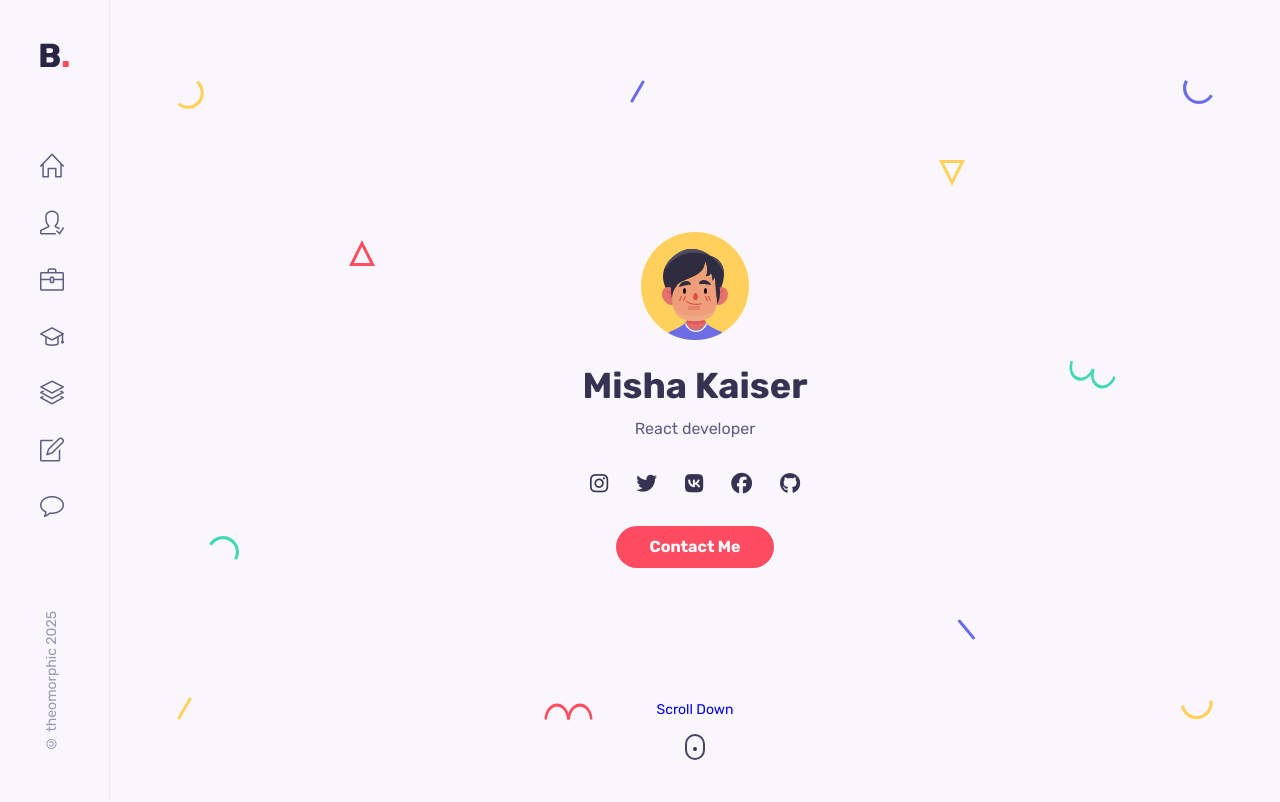
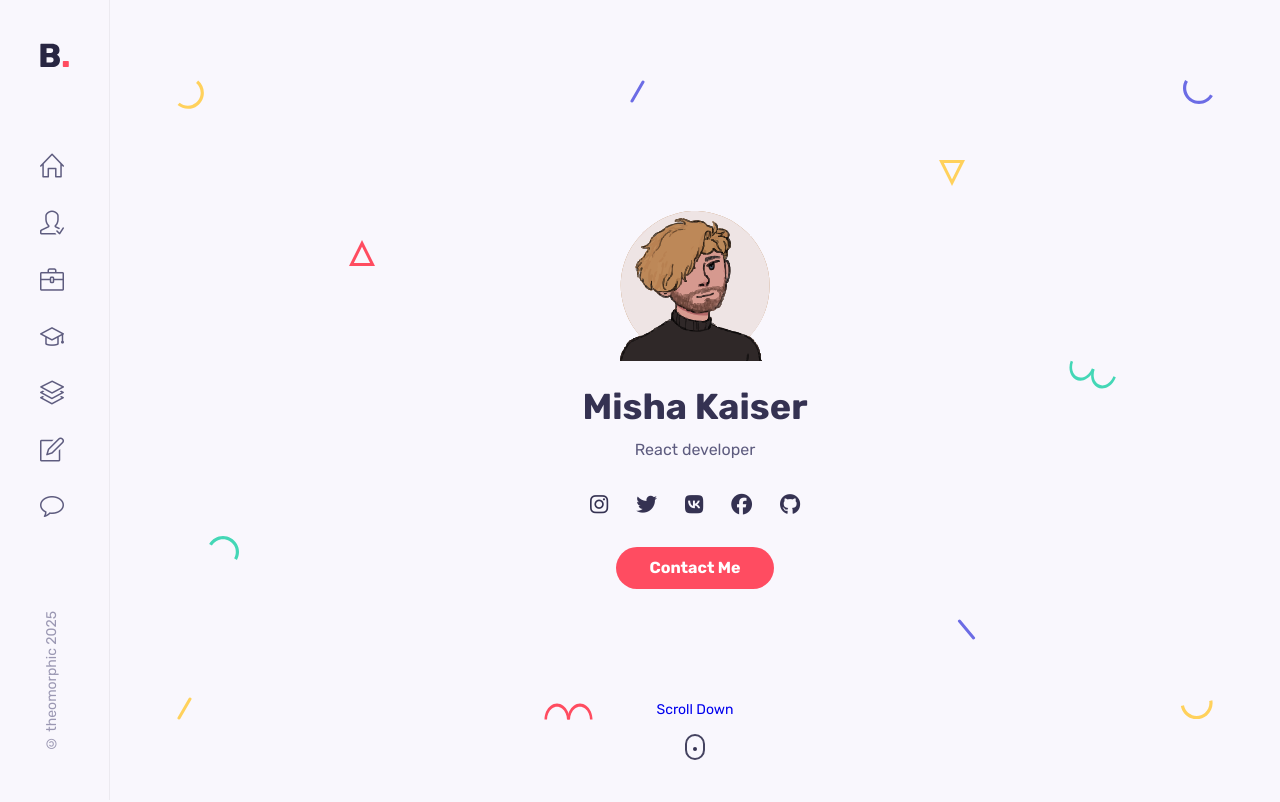
Before and after one commit to theomorphic/geeky, a React (Create React App) app: page / in a window 1280 px wide. Shown: the top 802 px of the page. Built offline with nearby package versions, Linux system fonts and the light colour scheme.

Commit message:
fix: change pfp

```diff
--- a/src/components/home/Home.jsx
+++ b/src/components/home/Home.jsx
@@ -1,7 +1,7 @@
 
 import React from "react";
 import "./home.css"
-import Me from "../../assets/avatar-1.svg"
+import Me from "../../assets/pfp.svg"
 import HeaderSocials from "./HeaderSocials";
 import ScrollDown from "./ScrollDown";
 import Shapes from "./Shapes";
--- a/src/components/home/home.css
+++ b/src/components/home/home.css
@@ -16,6 +16,7 @@
 
 .home__img{
 	margin-bottom: 1.5rem;
+	height: 150px;
 }
 
 .home__name{
```
Also changed, not shown: src/assets/avatar-1.svg (deleted), src/assets/pfp.svg (added).
